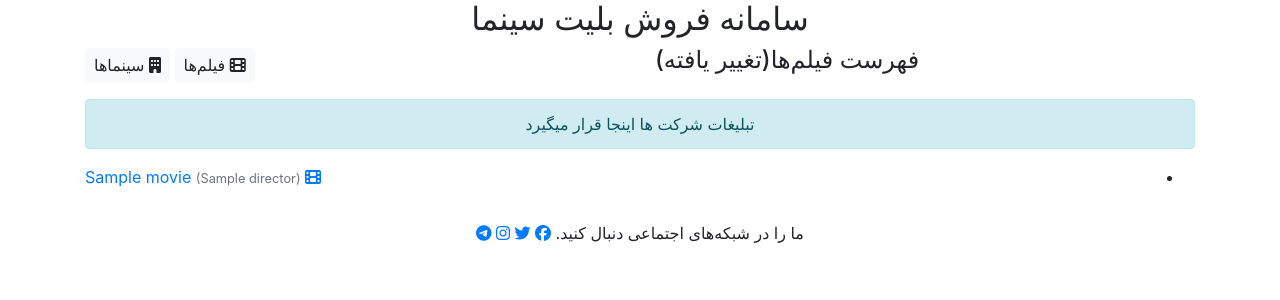
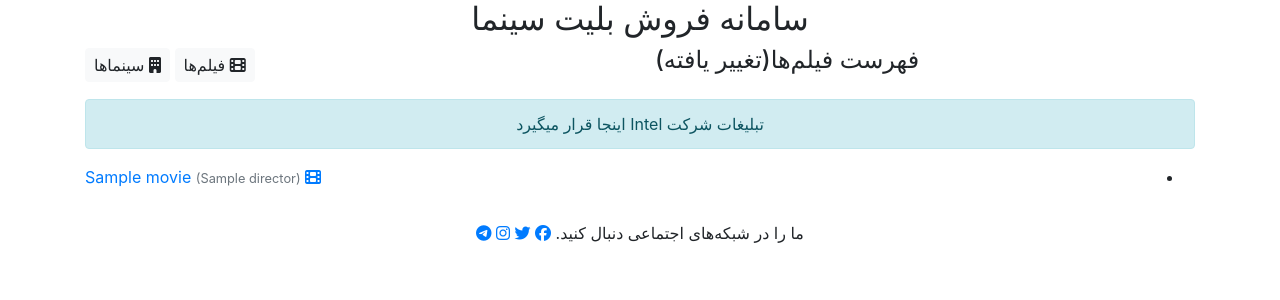
Before and after one commit to rvngrd/cinema.maktab, a Django app: template ticketing/templates/ticketing/movie_list.html in a window 1280 px wide. Shown: the top 300 px of the page. Run offline with Django 4.2, Linux system fonts and the light colour scheme; the template is opened without the code that fills it: most values are stand-ins (such as "Sample title", 1, 10 or a date in 2020); some libraries are stand-ins or nearby versions.

Commit message:
sending parameter for showing ad

```diff
--- a/ticketing/templates/ticketing/_ad.html
+++ b/ticketing/templates/ticketing/_ad.html
@@ -1,3 +1,5 @@
 <div class="alert alert-info text-center" >
-    تبلیغات شرکت ها اینجا قرار میگیرد
+    تبلیغات شرکت
+    {{ company }}
+    اینجا قرار میگیرد
 </div>
--- a/ticketing/templates/ticketing/movie_list.html
+++ b/ticketing/templates/ticketing/movie_list.html
@@ -23,7 +23,7 @@
     <div class="row">
         <div class="col py-3">
             {% if movies %}
-                {% include 'ticketing/_ad.html' %}
+                {% include 'ticketing/_ad.html' with company='Intel' %}
                 <ul class="item-list">
                     {% for movie in movies %}
                         <li>
```
